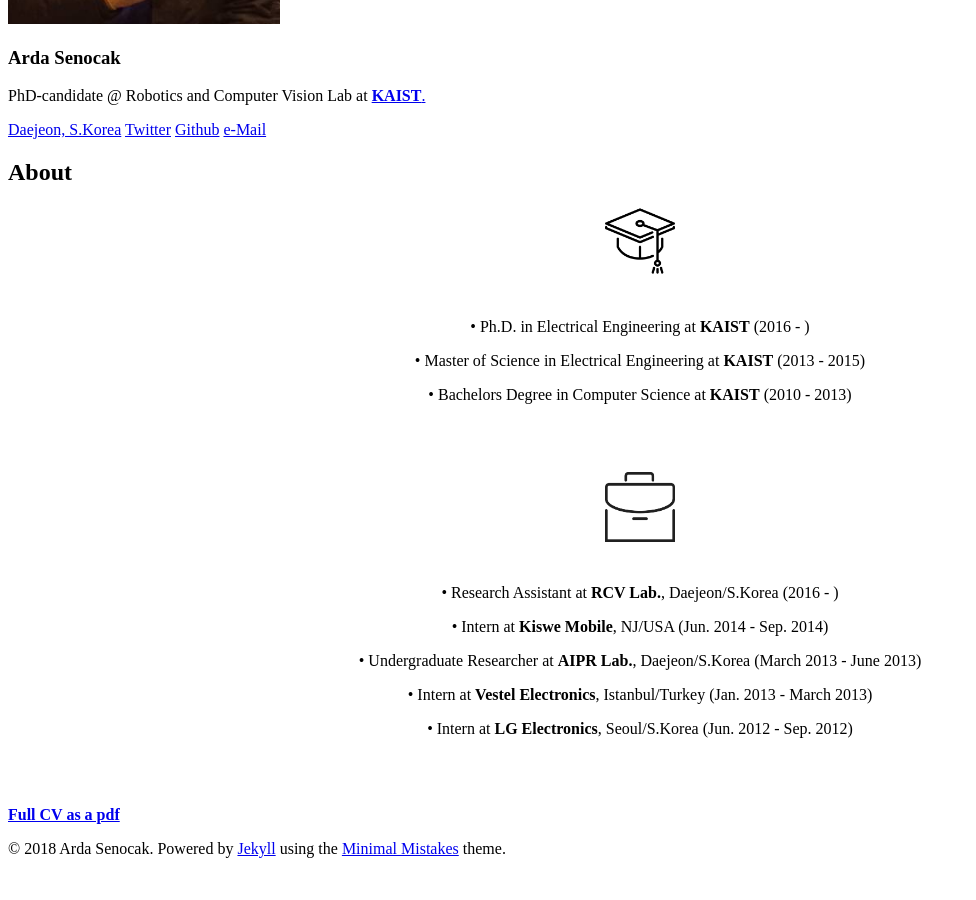
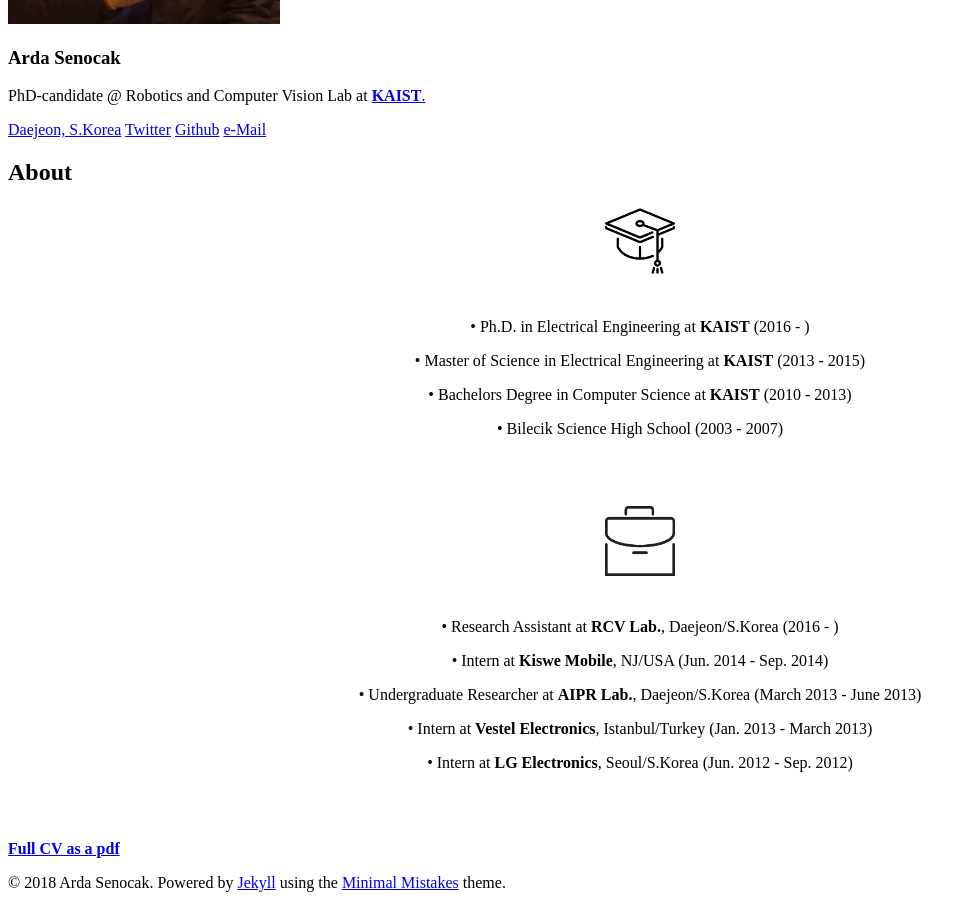
Before and after one commit to ardasnck/ardasnck.github.io, a Jekyll site: the page built from cv.md, in a window 1280 px wide and 900 px high, scrolled down 576 px. Shown: the whole window, without its empty margins (0-976 px from the left). Built offline with Jekyll 4.4.1, drawn with Linux system fonts in a browser that asks for light colours; nearby versions of some CDN libraries; before the commit the page ends 1442 px from its top, so only the background shows below that.

Commit message:
Update cv.html

```diff
--- a/_layouts/cv.html
+++ b/_layouts/cv.html
@@ -50,6 +50,7 @@
     <p align="center">&#8226 Ph.D. in Electrical Engineering at <b>KAIST</b> (2016 - )</p>
     <p align="center">&#8226 Master of Science in Electrical Engineering at <b>KAIST</b> (2013 - 2015)</p>
     <p align="center">&#8226 Bachelors Degree in Computer Science at <b>KAIST</b> (2010 - 2013) </p>
+    <p align="center">&#8226 Bilecik Science High School (2003 - 2007) </p>
     <p align="center"></p> <br> <br>
 
     <p align="center" class=bottom-small><img src="{{ site.url }}/images/CV/business.png" alt="Work Experience" width="70" height="70"></p>
```
